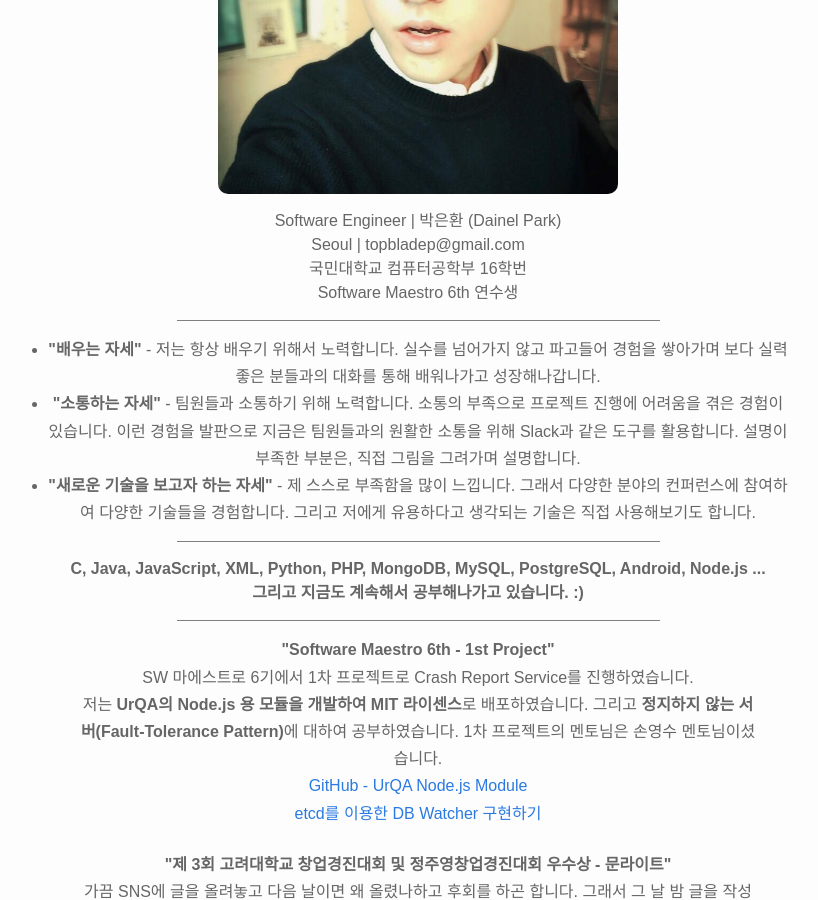
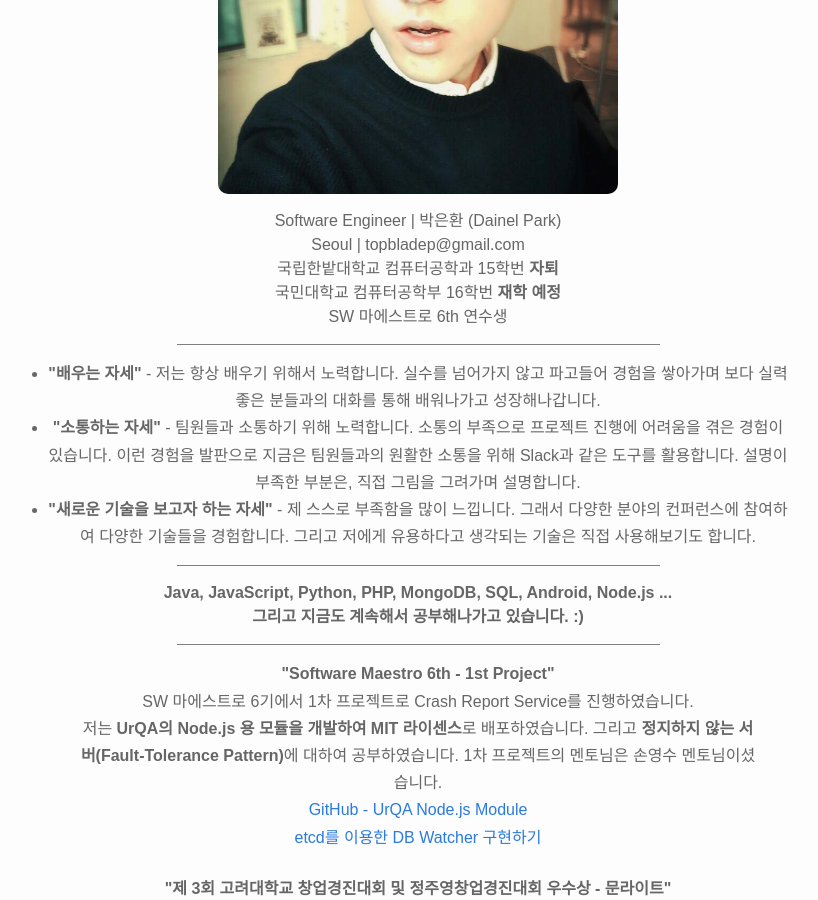
Before and after one commit to DainelPark/dainelpark.github.io, a Jekyll site: the page built from about.html, in a window 1280 px wide and 900 px high, scrolled down 412 px. Shown: the whole window, without its empty margins (222-1040 px from the left). Built offline with Jekyll 4.4.1, drawn with Linux system fonts in a browser that asks for light colours.

Commit message:
edit about page

```diff
--- a/about.html
+++ b/about.html
@@ -13,10 +13,13 @@ layout: default
         Seoul  |  topbladep@gmail.com
 
         <br />
-        국민대학교 컴퓨터공학부 16학번
+        국립한밭대학교 컴퓨터공학과 15학번 <b>자퇴</b>
 
         <br />
-		Software Maestro 6th 연수생
+        국민대학교 컴퓨터공학부 16학번 <b>재학 예정</b>
+
+        <br />
+		SW 마에스트로 6th 연수생
 
 		<hr width="65%" size="1" align="center" color="gray" style="margin: 15px"/>
 
@@ -36,7 +39,7 @@ layout: default
 
 		<hr width="65%" size="1" align="center" color="gray" style="margin: 15px"/>
 
-		<b>C, Java, JavaScript, XML, Python, PHP, MongoDB, MySQL, PostgreSQL, Android, Node.js ...</b>
+		<b>Java, JavaScript, Python, PHP, MongoDB, SQL, Android, Node.js ...</b>
 		<br />
 		<b>그리고 지금도 계속해서 공부해나가고 있습니다. :)</b>
 
```
